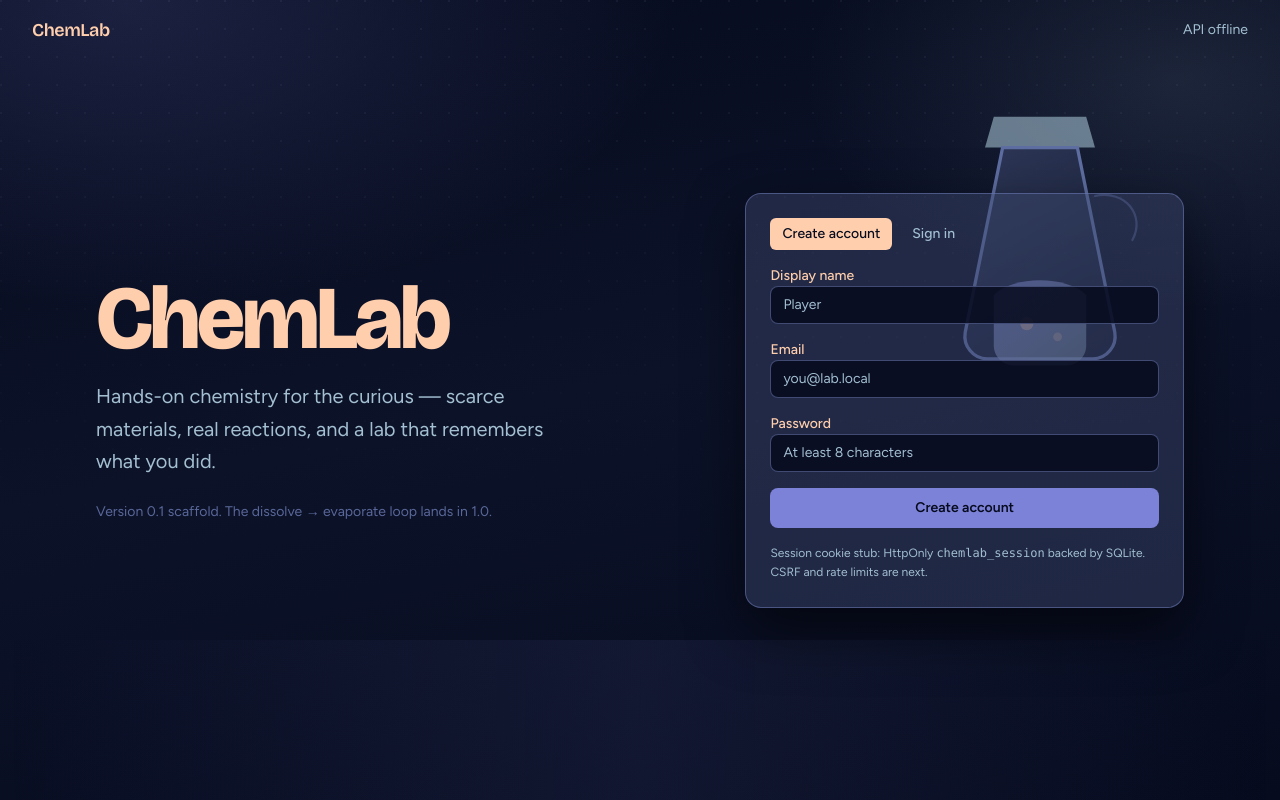
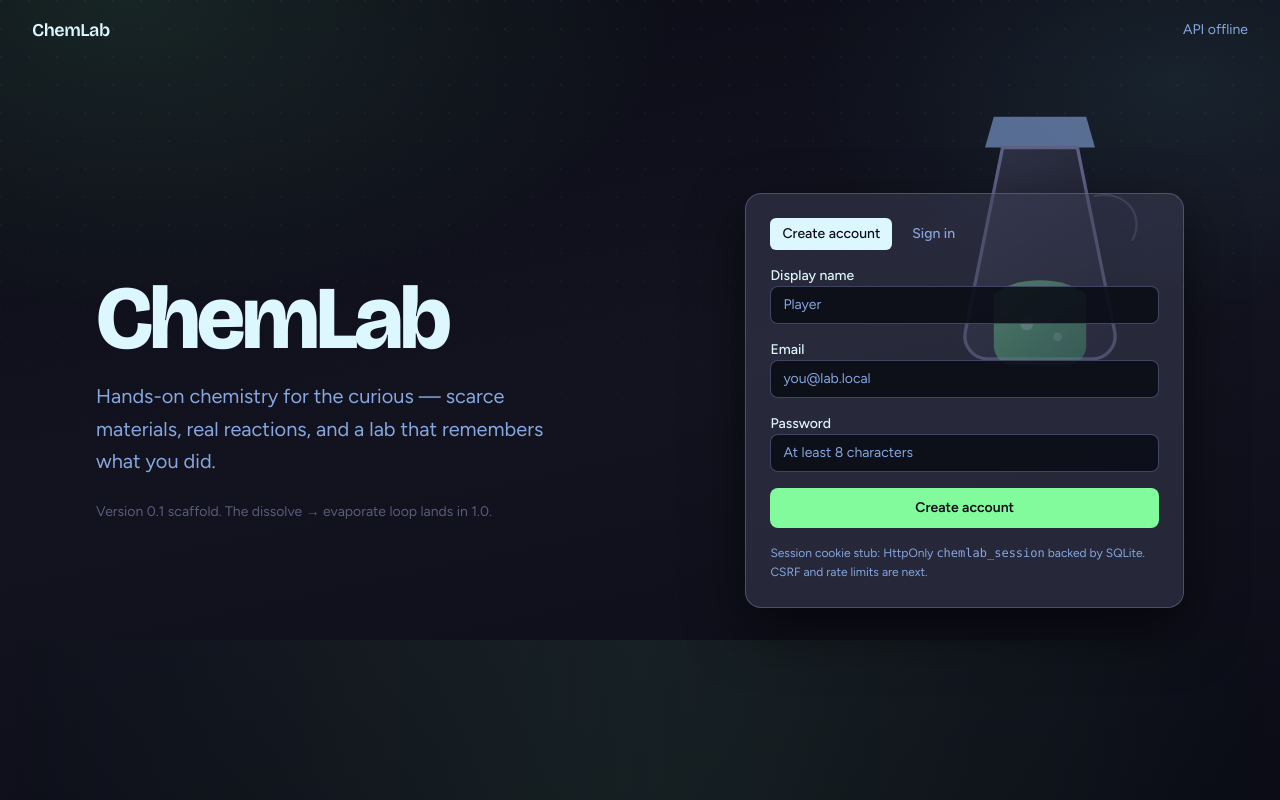
Before and after one commit to arnoudja/ChemLabProject, a React (Vite) app in the folder apps/web/: page / in a window 1280 px wide. Built offline with nearby package versions, Linux system fonts and the light colour scheme; no server answers.

Commit message:
Apply Omarchy Hackerman palette to ChemLab UI
Replace Ethereal tokens with Hackerman colors.toml and retint flask,
favicon, and Axum fallback to match.

```diff
--- a/apps/web/index.html
+++ b/apps/web/index.html
@@ -6,7 +6,7 @@
     <meta name="viewport" content="width=device-width, initial-scale=1.0" />
     <meta name="description" content="ChemLab — hands-on chemistry. Learn real reactions in a playful lab." />
     <meta name="color-scheme" content="dark" />
-    <meta name="theme-color" content="#060B1E" />
+    <meta name="theme-color" content="#0B0C16" />
     <link rel="preconnect" href="https://fonts.googleapis.com" />
     <link rel="preconnect" href="https://fonts.gstatic.com" crossorigin />
     <link
--- a/apps/web/src/components/LabBackdrop.tsx
+++ b/apps/web/src/components/LabBackdrop.tsx
@@ -1,4 +1,4 @@
-/** Soft illustrated lab atmosphere for the welcome hero (Omarchy Ethereal tints). */
+/** Soft illustrated lab atmosphere (Omarchy Hackerman tints). */
 export function LabBackdrop() {
   return (
     <div className="pointer-events-none absolute inset-0 overflow-hidden" aria-hidden>
@@ -10,30 +10,30 @@ export function LabBackdrop() {
       >
         <defs>
           <linearGradient id="glass" x1="80" y1="40" x2="240" y2="280" gradientUnits="userSpaceOnUse">
-            <stop stopColor="#3C486D" stopOpacity="0.95" />
-            <stop offset="1" stopColor="#12182E" stopOpacity="0.8" />
+            <stop stopColor="#3E4058" stopOpacity="0.95" />
+            <stop offset="1" stopColor="#151622" stopOpacity="0.8" />
           </linearGradient>
           <linearGradient id="liquid" x1="120" y1="180" x2="200" y2="280" gradientUnits="userSpaceOnUse">
-            <stop stopColor="#7D82D9" stopOpacity="0.85" />
-            <stop offset="1" stopColor="#A3BFD1" stopOpacity="0.5" />
+            <stop stopColor="#82FB9C" stopOpacity="0.85" />
+            <stop offset="1" stopColor="#4FE88F" stopOpacity="0.5" />
           </linearGradient>
         </defs>
-        <path d="M118 48h84l8 28h-100l8-28z" fill="#A3BFD1" opacity="0.7" />
+        <path d="M118 48h84l8 28h-100l8-28z" fill="#86A7DF" opacity="0.7" />
         <path
           d="M126 76h68l34 168c2 12-7 24-20 24H112c-13 0-22-12-20-24l34-168z"
           fill="url(#glass)"
-          stroke="#6D7DB6"
+          stroke="#6A6E95"
           strokeWidth="3"
         />
         <path
           d="M118 210c18-18 66-18 84 0v46c0 10-8 18-18 18h-48c-10 0-18-8-18-18v-46z"
           fill="url(#liquid)"
         />
-        <circle cx="148" cy="236" r="6" fill="#FFCEAD" opacity="0.45" />
-        <circle cx="176" cy="248" r="4" fill="#FFCEAD" opacity="0.3" />
+        <circle cx="148" cy="236" r="6" fill="#DDF7FF" opacity="0.45" />
+        <circle cx="176" cy="248" r="4" fill="#DDF7FF" opacity="0.3" />
         <path
           d="M210 120c28-6 46 18 34 40"
-          stroke="#6D7DB6"
+          stroke="#6A6E95"
           strokeWidth="2"
           strokeLinecap="round"
           opacity="0.55"
@@ -43,7 +43,7 @@ export function LabBackdrop() {
       <div
         className="absolute bottom-0 left-0 right-0 h-40 opacity-55"
         style={{
-          background: 'linear-gradient(90deg, transparent, rgba(125,130,217,0.16), transparent)',
+          background: 'linear-gradient(90deg, transparent, rgba(130,251,156,0.14), transparent)',
         }}
       />
     </div>
--- a/apps/web/src/index.css
+++ b/apps/web/src/index.css
@@ -1,46 +1,45 @@
 @import "tailwindcss";
 
 /*
-  Omarchy Ethereal palette
-  Source: https://github.com/omacom/omarchy/blob/master/themes/ethereal/colors.toml
-  (also mirrored in themes/ethereal/btop.theme)
+  Omarchy Hackerman palette
+  Source: https://github.com/omacom/omarchy/blob/master/themes/hackerman/colors.toml
+  (no local Omarchy install on this Ubuntu machine)
 */
 :root {
-  /* Terminal tokens from colors.toml */
-  --ethereal-bg: #060b1e;
-  --ethereal-fg: #ffcead;
-  --ethereal-accent: #7d82d9;
-  --ethereal-cursor: #ffcead;
-  --ethereal-black: #3c486d;
-  --ethereal-red: #ed5b5a;
-  --ethereal-green: #92a593;
-  --ethereal-yellow: #e9bb4f;
-  --ethereal-blue: #7d82d9;
-  --ethereal-magenta: #c89dc1;
-  --ethereal-cyan: #a3bfd1;
-  --ethereal-white: #f99957;
-  --ethereal-bright-black: #6d7db6;
-  --ethereal-bright-red: #faaaa9;
-  --ethereal-bright-green: #c4cfc4;
-  --ethereal-bright-yellow: #f7dc9c;
-  --ethereal-bright-blue: #c2c4f0;
-  --ethereal-bright-magenta: #ead7e7;
-  --ethereal-bright-cyan: #dfeaf0;
-  --ethereal-bright-white: #ffcead;
+  --hackerman-bg: #0b0c16;
+  --hackerman-fg: #ddf7ff;
+  --hackerman-accent: #82fb9c;
+  --hackerman-cursor: #ddf7ff;
+  --hackerman-black: #3e4058;
+  --hackerman-green: #50f872;
+  --hackerman-green2: #4fe88f;
+  --hackerman-aqua: #50f7d4;
+  --hackerman-blue: #829dd4;
+  --hackerman-lavender: #86a7df;
+  --hackerman-cyan: #7cf8f7;
+  --hackerman-sky: #85e1fb;
+  --hackerman-bright-black: #6a6e95;
+  --hackerman-bright-green: #85ff9d;
+  --hackerman-bright-green2: #9cf7c2;
+  --hackerman-bright-aqua: #a4ffec;
+  --hackerman-bright-blue: #c4d2ed;
+  --hackerman-bright-lavender: #cddbf4;
+  --hackerman-bright-cyan: #d1fffe;
+  --hackerman-bright-white: #ddf7ff;
 
   /* ChemLab semantic mapping */
-  --ink: var(--ethereal-fg);
-  --ink-soft: var(--ethereal-cyan);
-  --glass: var(--ethereal-bg);
-  --mist: var(--ethereal-black);
-  --deep: var(--ethereal-bright-black);
-  --accent: var(--ethereal-accent);
-  --accent-soft: #1a1e3d;
-  --danger: var(--ethereal-red);
-  --surface: rgba(60, 72, 109, 0.45);
-  --surface-hover: rgba(109, 125, 182, 0.35);
-  --input-bg: rgba(6, 11, 30, 0.85);
-  --border: rgba(109, 125, 182, 0.55);
+  --ink: var(--hackerman-fg);
+  --ink-soft: var(--hackerman-lavender);
+  --glass: var(--hackerman-bg);
+  --mist: var(--hackerman-black);
+  --deep: var(--hackerman-bright-black);
+  --accent: var(--hackerman-accent);
+  --accent-soft: #14261c;
+  --danger: #e07070; /* Hackerman has no red slot; muted red for form errors only */
+  --surface: rgba(62, 64, 88, 0.5);
+  --surface-hover: rgba(106, 110, 149, 0.4);
+  --input-bg: rgba(11, 12, 22, 0.88);
+  --border: rgba(106, 110, 149, 0.58);
   --shadow: 0 22px 55px rgba(0, 0, 0, 0.55);
   --font-display: "Bricolage Grotesque", "Segoe UI", sans-serif;
   --font-body: "Figtree", "Segoe UI", sans-serif;
@@ -62,9 +61,9 @@ body {
   color: var(--ink);
   font-family: var(--font-body);
   background:
-    radial-gradient(1000px 560px at 10% 0%, rgba(125, 130, 217, 0.18) 0%, transparent 55%),
-    radial-gradient(780px 480px at 92% 10%, rgba(163, 191, 209, 0.12) 0%, transparent 48%),
-    linear-gradient(168deg, #060b1e 0%, #0c1228 48%, #060b1e 100%);
+    radial-gradient(1000px 560px at 10% 0%, rgba(130, 251, 156, 0.1) 0%, transparent 55%),
+    radial-gradient(780px 480px at 92% 10%, rgba(124, 248, 247, 0.08) 0%, transparent 48%),
+    linear-gradient(168deg, #0b0c16 0%, #12131f 48%, #0b0c16 100%);
   background-attachment: fixed;
 }
 
@@ -73,9 +72,9 @@ body::before {
   position: fixed;
   inset: 0;
   pointer-events: none;
-  opacity: 0.18;
+  opacity: 0.16;
   background-image:
-    radial-gradient(circle at 1px 1px, rgba(194, 196, 240, 0.35) 1px, transparent 0);
+    radial-gradient(circle at 1px 1px, rgba(133, 225, 251, 0.35) 1px, transparent 0);
   background-size: 28px 28px;
   mask-image: linear-gradient(to bottom, black 0%, transparent 78%);
 }
```
Also changed, not shown: apps/web/public/favicon.svg, 1 other file (tests, documents, lock files or other folders).
